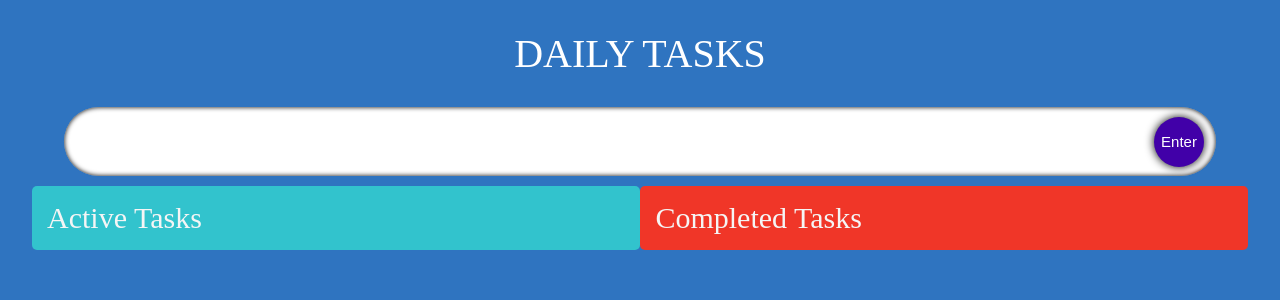
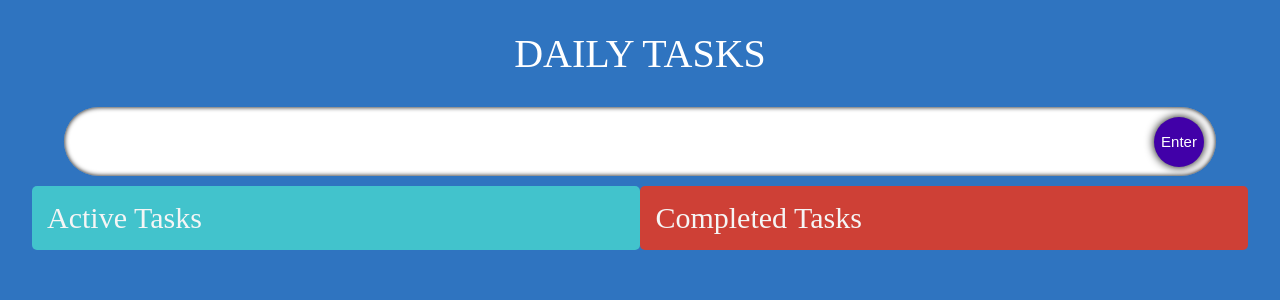
Before and after one commit to Shubratokumar/React-TypeScript-To-Do-App, a React (Create React App) app: page / in a window 1280 px wide. Shown: the top 300 px of the page. Built offline with nearby package versions, Linux system fonts and the light colour scheme; a web font is replaced by a local one.

Commit message:
All functionality done

```diff
--- a/src/App.tsx
+++ b/src/App.tsx
@@ -25,6 +25,27 @@ const App: React.FC = () => {
 
         if(destination.droppableId === source.droppableId && destination.index === source.index) return;
 
+        let add, active = todos, complete = completedTodos;
+
+        // Source Logic
+        if(source.droppableId === "TodosList"){
+            add = active[source.index];
+            active.splice(source.index, 1);
+        } else {
+            add = complete[source.index];
+            complete.splice(source.index, 1);
+        }
+
+        // Destination Logic
+        if(destination.droppableId === "TodosList"){
+            active.splice(destination.index, 0, add);
+        } else {
+            complete.splice(destination.index, 0, add);
+        }
+
+        setTodos(active);
+        setCompletedTodos(complete);
+
         console.log(result);
     }
 
--- a/src/components/SingleTodo.tsx
+++ b/src/components/SingleTodo.tsx
@@ -34,9 +34,9 @@ const SingleTodo = ({index, todo, todos, setTodos}: Props) => {
     return (
         <Draggable draggableId={todo.id.toString()} index={index}>
             {
-                (provided) => (
+                (provided, snapshot) => (
                     <form
-                        className="todos-single"
+                        className={`todos-single ${snapshot.isDragging ? "drag" : ""}`}
                         onSubmit={(e)=>handleEdit(e, todo.id)}
                         {...provided.draggableProps}
                         {...provided.dragHandleProps}
--- a/src/components/TodoList.tsx
+++ b/src/components/TodoList.tsx
@@ -17,8 +17,8 @@ const TodoList: React.FC<Props> = ({ todos, setTodos, completedTodos, setComplet
         <div className="container">
             <Droppable droppableId="TodosList">
                 {
-                    (provided) => (
-                        <div className="todos" ref={provided.innerRef} {...provided.droppableProps}>
+                    (provided, snapshot) => (
+                        <div className={`todos ${snapshot.isDraggingOver ? "dragactive" : ""}`} ref={provided.innerRef} {...provided.droppableProps}>
                             <span className="todos-heading">
                                 Active Tasks
                             </span>
@@ -31,12 +31,11 @@ const TodoList: React.FC<Props> = ({ todos, setTodos, completedTodos, setComplet
                         </div>
                     )
                 }
-
             </Droppable>
             <Droppable droppableId="TodosRemove">
                 {
-                    (provided) => (
-                        <div className="todos remove" ref={provided.innerRef} {...provided.droppableProps}>
+                    (provided, snapshot) => (
+                        <div className={`todos remove ${snapshot.isDraggingOver ? "dragcomplete" : ""}`} ref={provided.innerRef} {...provided.droppableProps}>
                             <span className="todos-heading">
                                 Completed Tasks
                             </span>
--- a/src/components/styles.css
+++ b/src/components/styles.css
@@ -52,7 +52,7 @@
     flex-direction: column;
     padding: 15px;
     border-radius: 5px;
-    background-color: rgb(50, 195, 205);
+    background-color: rgb(66, 195, 204);
 }
 .todos-heading{
     font-size: 30px;
@@ -89,6 +89,8 @@
   color: white;
 }
 
+/* Responsiveness */
+
 @media (max-width: 1100px) {
   .todos {
     width: 45%;
@@ -108,6 +110,17 @@
     margin-bottom: 10px;
   }
 }
+
 .remove{
-    background-color: rgb(240, 54, 40);
+    background-color: rgb(206, 64, 54);
 }
+.dragactive {
+    background-color: rgb(4, 237, 253);
+}
+
+.dragcomplete {
+    background-color: rgb(255, 0, 0);
+}
+.drag{
+    box-shadow: 0 0 20px black;
+}
```
